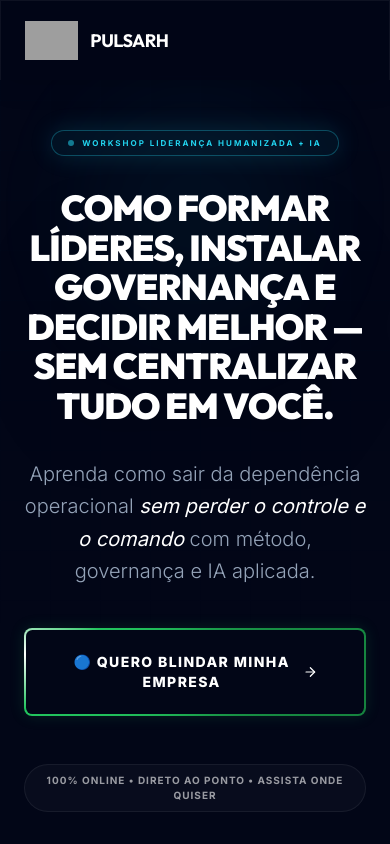
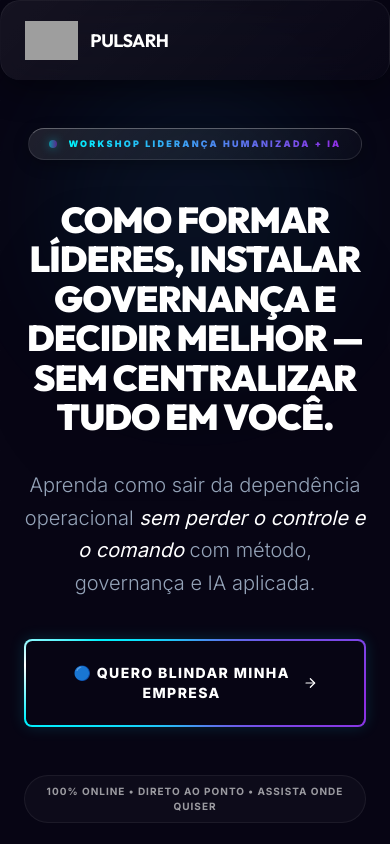
Before and after one commit to Rbraga010/Landingpage_segundarevolucao, a React (Vite) app: page / in a window 390 px wide. Shown: the top 844 px of the page. Built offline with nearby package versions, Linux system fonts and the light colour scheme; no server answers; grey boxes are pictures that could not be loaded.

Commit message:
feat: Redesign completo para estilo Premium Glassmorphism Dark Neon

```diff
--- a/App.tsx
+++ b/App.tsx
@@ -174,9 +174,9 @@ export default function App() {
             <section className="relative min-h-[90vh] flex items-center pt-32 pb-20 px-6 lg:px-12">
                <div className="max-w-4xl mx-auto w-full text-center">
                   <Reveal>
-                     <div className="inline-flex items-center gap-2 px-4 py-1.5 rounded-full border border-primary/30 bg-primary/5 backdrop-blur-md mb-8 shadow-[0_0_25px_rgba(34,211,238,0.15)]">
-                        <div className="w-1.5 h-1.5 rounded-full bg-primary animate-pulse"></div>
-                        <span className="text-[8px] md:text-[10px] font-bold uppercase tracking-[0.25em] text-primary">Workshop Liderança Humanizada + IA</span>
+                     <div className="inline-flex items-center gap-3 px-5 py-2 glass-pill mb-10 hover:shadow-[0_0_20px_rgba(142,45,226,0.3)] transition-all">
+                        <div className="w-2 h-2 rounded-full glow-fill animate-pulse"></div>
+                        <span className="text-[9px] md:text-[11px] font-black uppercase tracking-[0.25em] bg-clip-text text-transparent bg-gradient-to-r from-primary to-accent">Workshop Liderança Humanizada + IA</span>
                      </div>
                   </Reveal>
                   <Reveal delay={100}>
@@ -247,7 +247,7 @@ export default function App() {
             </section>
 
             {/* --- CONTEXT --- */}
-            <section className="relative py-32 px-6 lg:px-12 bg-black overflow-hidden">
+            <section className="relative py-32 px-6 lg:px-12 bg-surface overflow-hidden">
                <div className="absolute inset-0 pointer-events-none">
                   <div className="absolute -top-[20%] -left-[10%] w-[50%] h-[50%] bg-blue-900/20 rounded-full blur-[120px] mix-blend-screen opacity-60"></div>
                   <div className="absolute -bottom-[20%] -right-[10%] w-[50%] h-[50%] bg-blue-600/10 rounded-full blur-[120px] mix-blend-screen opacity-60"></div>
@@ -271,9 +271,10 @@ export default function App() {
                         { icon: ShieldAlert, text: "Clima instável" },
                         { icon: BarChart4, text: "Crescimento travado" },
                      ].map((item, i) => (
-                        <div key={i} className="glass-card p-8 rounded-xl flex flex-col items-center gap-6 text-center hover:border-blue-500/50 transition-colors duration-300 group border-white/5 bg-slate-900/40">
-                           <div className="w-14 h-14 rounded-full bg-blue-500/10 flex items-center justify-center text-blue-400 shadow-[0_0_20px_rgba(59,130,246,0.2)] group-hover:scale-110 transition-transform">
-                              <item.icon className="w-6 h-6" />
+                        <div key={i} className="glass-card glass-card-purple p-8 flex flex-col items-center gap-6 text-center hover:border-accent/50 transition-colors duration-300 group">
+                           <div className="w-14 h-14 rounded-full flex items-center justify-center text-white glow-fill group-hover:scale-110 transition-transform relative">
+                              <div className="absolute inset-0 bg-white/20 rounded-full"></div>
+                              <item.icon className="w-6 h-6 relative z-10" />
                            </div>
                            <p className="text-white font-bold text-lg uppercase tracking-wide">{item.text}</p>
                         </div>
@@ -377,8 +378,9 @@ export default function App() {
                      ].map((box, i) => (
                         <Reveal key={i} delay={i * 150}>
                            <div className="glass-card p-10 rounded-2xl h-full flex flex-col border-white/10 hover:border-primary/40 transition-all group bg-slate-900/40">
-                              <div className="w-14 h-14 rounded-xl bg-primary/10 flex items-center justify-center text-primary mb-8 border border-primary/20 shadow-[0_0_20px_rgba(34,211,238,0.1)] group-hover:scale-110 transition-transform">
-                                 <box.icon className="w-8 h-8" />
+                              <div className="w-14 h-14 rounded-xl flex items-center justify-center text-white mb-8 border border-white/20 glow-fill group-hover:scale-110 transition-transform relative">
+                                 <div className="absolute inset-0 bg-black/20 rounded-xl"></div>
+                                 <box.icon className="w-8 h-8 relative z-10" />
                               </div>
                               <h4 className="text-xl font-heading font-bold text-white mb-6 uppercase leading-snug">{box.title}</h4>
                               <p className="text-slate-400 mb-6 font-medium">{box.desc}</p>
@@ -424,9 +426,9 @@ export default function App() {
                               <div key={i} className="flex-1 flex flex-col items-center gap-6 relative z-10 px-4">
                                  {/* Brilliant/Glowing Indicator with Icon */}
                                  <div className="w-20 h-20 rounded-full bg-slate-900 border-2 border-primary/30 flex items-center justify-center relative shadow-[0_0_30px_rgba(34,211,238,0.1)] group cursor-default">
-                                    <div className="absolute inset-0 rounded-full bg-primary/5 animate-ping opacity-20"></div>
-                                    <div className="absolute inset-0 rounded-full border-2 border-primary opacity-50 shadow-[0_0_15px_rgba(34,211,238,0.8)]"></div>
-                                    <m.icon className="w-8 h-8 text-primary drop-shadow-glow" />
+                                    <div className="absolute inset-0 rounded-full glow-fill opacity-20 animate-pulse"></div>
+                                    <div className="absolute inset-0 rounded-full border-2 border-primary opacity-50 shadow-[0_0_15px_rgba(0,242,254,0.5)]"></div>
+                                    <m.icon className="w-8 h-8 text-white relative z-10" />
                                  </div>
 
                                  {/* Step Content */}
@@ -458,7 +460,7 @@ export default function App() {
             </section>
 
             {/* --- SECTION: OFFER (RETAIL STYLE REWORK) --- */}
-            <section id="section-offer" className="py-24 px-6 lg:px-12 relative overflow-hidden bg-slate-950 border-y border-primary/20 scroll-mt-28">
+            <section id="section-offer" className="py-24 px-6 lg:px-12 relative overflow-hidden bg-background border-y border-white/5 scroll-mt-28">
                <div className="absolute inset-0 bg-tech-grid opacity-30 pointer-events-none"></div>
                <div className="absolute top-0 right-0 w-[500px] h-[500px] bg-primary/10 blur-[120px] rounded-full pointer-events-none"></div>
 
@@ -600,7 +602,7 @@ export default function App() {
             </section>
 
             {/* --- TESTIMONIALS --- */}
-            <section className="py-24 bg-[#020617] border-b border-white/5 overflow-hidden relative">
+            <section className="py-24 bg-surface border-b border-white/5 overflow-hidden relative">
                <div className="absolute inset-0 bg-tech-grid opacity-10 pointer-events-none mix-blend-overlay"></div>
                <div className="w-full relative z-10">
                   <Reveal>
--- a/index.html
+++ b/index.html
@@ -18,15 +18,17 @@
               heading: ['Outfit', 'sans-serif'],
             },
             colors: {
-              background: '#020617', // Slate 950
-              surface: '#0f172a',    // Slate 900
-              primary: '#22d3ee',    // Cyan 400
-              'primary-hover': '#67e8f9', // Cyan 300
+              background: '#070514', // Deep dark purple/blue
+              surface: '#0f0c24',    // Surface dark
+              primary: '#00F2FE',    // Cyan neon
+              'primary-hover': '#4FACFE',
+              accent: '#8E2DE2',     // Purple neon
+              'accent-hover': '#4A00E0',
               text: {
                 main: '#ffffff',
-                muted: '#94a3b8',    // Slate 400
+                muted: '#94a3b8',
               },
-              border: '#1e293b',     // Slate 800
+              border: '#ffffff1a',   // White 10%
             },
             animation: {
               'pulse-slow': 'pulse 4s cubic-bezier(0.4, 0, 0.6, 1) infinite',
@@ -39,8 +41,8 @@
                 '50%': { transform: 'translateY(-10px)' },
               },
               glow: {
-                '0%': { boxShadow: '0 0 20px rgba(34, 211, 238, 0.2)' },
-                '100%': { boxShadow: '0 0 30px rgba(34, 211, 238, 0.6)' },
+                '0%': { boxShadow: '0 0 20px rgba(0, 242, 254, 0.2)' },
+                '100%': { boxShadow: '0 0 30px rgba(142, 45, 226, 0.6)' },
               },
               spin: {
                 '0%': { transform: 'translate(-50%, -50%) rotate(0deg)' },
@@ -53,7 +55,7 @@
     </script>
     <style>
       body {
-        background-color: #020617;
+        background-color: #070514;
         color: #ffffff;
         overflow-x: hidden;
       }
@@ -61,35 +63,89 @@
       /* Tech Grid Background */
       .bg-tech-grid {
         background-size: 50px 50px;
-        background-image: linear-gradient(to right, rgba(34, 211, 238, 0.03) 1px, transparent 1px),
-                          linear-gradient(to bottom, rgba(34, 211, 238, 0.03) 1px, transparent 1px);
+        background-image: linear-gradient(to right, rgba(255, 255, 255, 0.02) 1px, transparent 1px),
+                          linear-gradient(to bottom, rgba(255, 255, 255, 0.02) 1px, transparent 1px);
         mask-image: linear-gradient(to bottom, black 40%, transparent 100%);
       }
 
       /* Floating Radial Gradient */
       .radial-glow {
-        background: radial-gradient(circle, rgba(34, 211, 238, 0.12) 0%, rgba(2, 6, 23, 0) 70%);
-        filter: blur(40px);
+        background: radial-gradient(circle, rgba(142, 45, 226, 0.2) 0%, rgba(0, 242, 254, 0.15) 30%, transparent 70%);
+        filter: blur(60px);
         pointer-events: none;
       }
 
-      /* Glass Card */
+      /* Glass Card (Premium Glassmorphism) */
       .glass-card {
-        background: rgba(15, 23, 42, 0.5); /* Slate 900 / 0.5 */
-        backdrop-filter: blur(10px);
-        -webkit-backdrop-filter: blur(10px);
-        border: 1px solid rgba(34, 211, 238, 0.15);
-        box-shadow: 0 4px 30px rgba(0, 0, 0, 0.1);
+        background: linear-gradient(135deg, rgba(255,255,255,0.06) 0%, rgba(255,255,255,0.01) 100%);
+        backdrop-filter: blur(24px);
+        -webkit-backdrop-filter: blur(24px);
+        border: 1px solid rgba(255, 255, 255, 0.05);
+        border-top: 1px solid rgba(255, 255, 255, 0.25);
+        border-left: 1px solid rgba(255, 255, 255, 0.15);
+        box-shadow: 0 8px 32px rgba(0, 0, 0, 0.4);
+        border-radius: 1.25rem;
       }
 
-      /* STANDARD CTA BUTTON STYLE: Green Border + Walking White Neon */
+      .glass-card-neon {
+        box-shadow: 0 8px 32px rgba(0, 0, 0, 0.4), 0 0 20px rgba(0, 242, 254, 0.15);
+      }
+
+      .glass-card-purple {
+        box-shadow: 0 8px 32px rgba(0, 0, 0, 0.4), 0 0 30px rgba(142, 45, 226, 0.2);
+      }
+
+      /* Glass Pill (for toggles and badges) */
+      .glass-pill {
+        background: linear-gradient(135deg, rgba(255,255,255,0.1) 0%, rgba(255,255,255,0.02) 100%);
+        backdrop-filter: blur(16px);
+        -webkit-backdrop-filter: blur(16px);
+        border: 1px solid rgba(255, 255, 255, 0.1);
+        border-top: 1px solid rgba(255, 255, 255, 0.3);
+        box-shadow: 0 4px 15px rgba(0,0,0,0.3);
+        border-radius: 9999px;
+      }
+
+      /* Progress Bar Track */
+      .progress-track {
+        background: rgba(255, 255, 255, 0.05);
+        border: 1px solid rgba(255, 255, 255, 0.1);
+        backdrop-filter: blur(4px);
+        border-radius: 9999px;
+        overflow: hidden;
+      }
+
+      /* Glowing fill for progress and toggles */
+      .glow-fill {
+        background: linear-gradient(90deg, #00F2FE 0%, #8E2DE2 100%);
+        box-shadow: 0 0 10px rgba(0, 242, 254, 0.7);
+      }
+
+      /* Toggle switch thumb */
+      .toggle-thumb {
+        background: white;
+        box-shadow: 0 2px 8px rgba(0,0,0,0.5), inset -2px -2px 4px rgba(0,0,0,0.2);
+        border-radius: 50%;
+      }
+
+      /* Neon Text Styles */
+      .text-neon-cyan {
+        color: #00F2FE;
+        text-shadow: 0 0 10px rgba(0, 242, 254, 0.4);
+      }
+      .text-neon-purple {
+        color: #8E2DE2;
+        text-shadow: 0 0 10px rgba(142, 45, 226, 0.4);
+      }
+
+      /* STANDARD CTA BUTTON STYLE */
       .btn-neon {
         position: relative;
         display: flex;
         align-items: center;
         justify-content: center;
         overflow: hidden;
-        border-radius: 0.5rem; /* rounded-lg */
+        border-radius: 0.5rem;
         color: white;
         font-weight: 800;
         text-transform: uppercase;
@@ -97,11 +153,11 @@
         background: transparent;
         transition: all 0.3s ease;
         z-index: 10;
-        box-shadow: 0 0 15px rgba(34, 197, 94, 0.15); /* Soft green shadow base */
-        border: 0; /* Clear default borders */
+        box-shadow: 0 0 15px rgba(0, 242, 254, 0.15);
+        border: 0;
       }
 
-      /* The Spinning Border Background (Green + White Neon) */
+      /* The Spinning Border Background */
       .btn-neon::before {
         content: '';
         position: absolute;
@@ -109,42 +165,32 @@
         left: 50%;
         width: 400%;
         height: 400%;
-        /* Conic gradient creating the green border with a white highlight */
         background: conic-gradient(
             from 0deg,
-            #15803d 0%,    /* green-700 */
-            #22c55e 45%,   /* green-500 */
-            #ffffff 50%,   /* White neon spike */
-            #22c55e 55%,   /* green-500 */
-            #15803d 100%   /* green-700 */
+            #8E2DE2 0%,
+            #00F2FE 45%,
+            #ffffff 50%,
+            #00F2FE 55%,
+            #8E2DE2 100%
         );
         transform: translate(-50%, -50%);
         animation: spin 3s linear infinite;
         z-index: -2;
       }
 
-      /* The Inner Mask (The actual button dark surface) */
+      /* The Inner Mask */
       .btn-neon::after {
         content: '';
         position: absolute;
-        inset: 2px; /* Controls border thickness */
-        background: #020617; /* slate-950 */
+        inset: 2px;
+        background: #070514; /* Same as body bg */
         border-radius: 0.4rem;
         z-index: -1;
       }
 
       .btn-neon:hover {
-        box-shadow: 0 0 25px rgba(34, 197, 94, 0.5);
+        box-shadow: 0 0 25px rgba(0, 242, 254, 0.5);
         transform: translateY(-2px);
-      }
-
-      .btn-neon:hover::before {
-        animation-duration: 1.5s; /* Speed up on hover */
-      }
-
-      .text-neon {
-        color: #22d3ee;
-        text-shadow: 0 0 10px rgba(34, 211, 238, 0.3);
       }
 
       /* Marquee Animation */
--- a/package.json
+++ b/package.json
@@ -14,6 +14,7 @@
     "react-dom": "^18.3.1"
   },
   "devDependencies": {
+    "@types/node": "^25.5.0",
     "@types/react": "^18.3.3",
     "@types/react-dom": "^18.3.0",
     "@vitejs/plugin-react": "^4.3.1",
```
Also changed, not shown: 1 other file (tests, documents, lock files or other folders).
